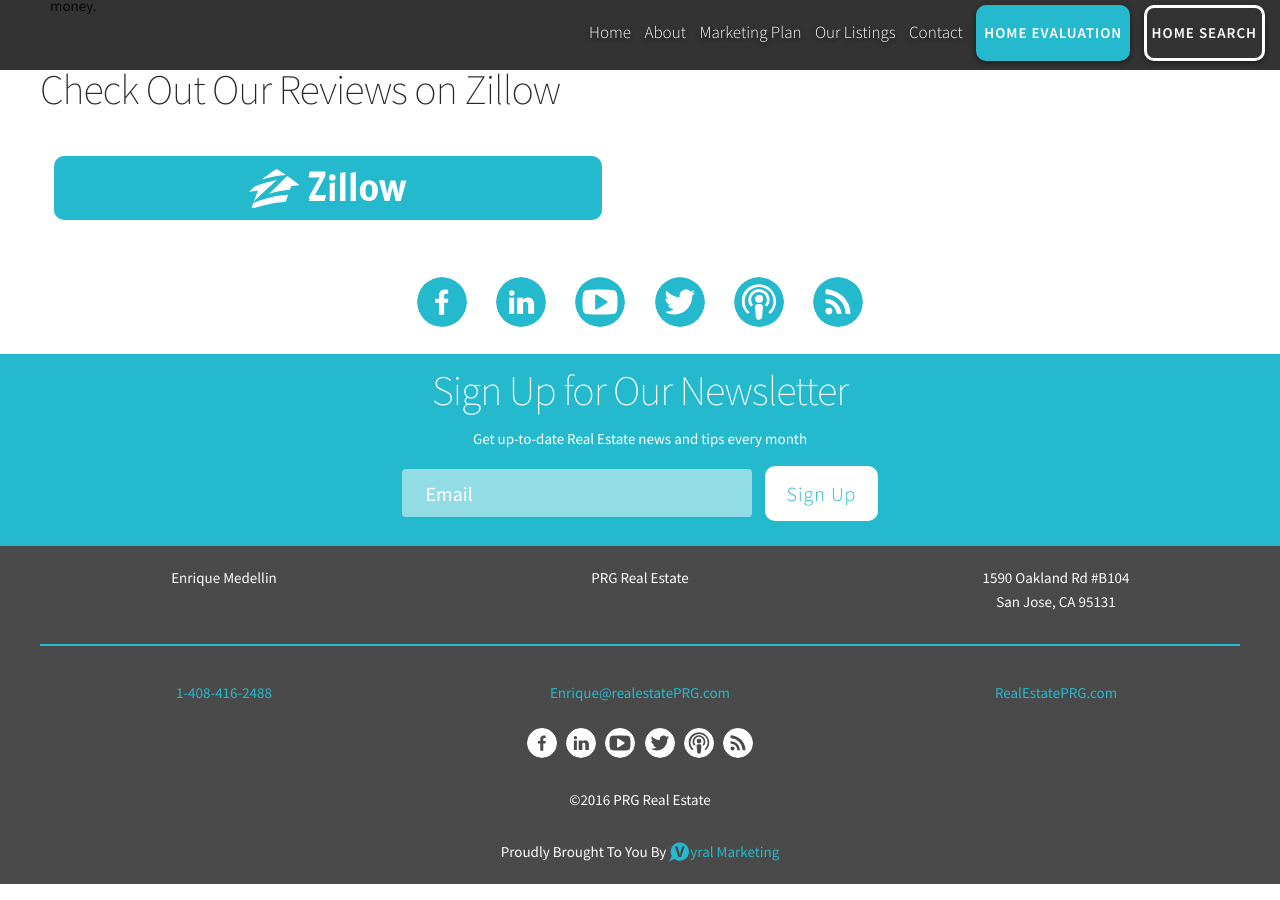
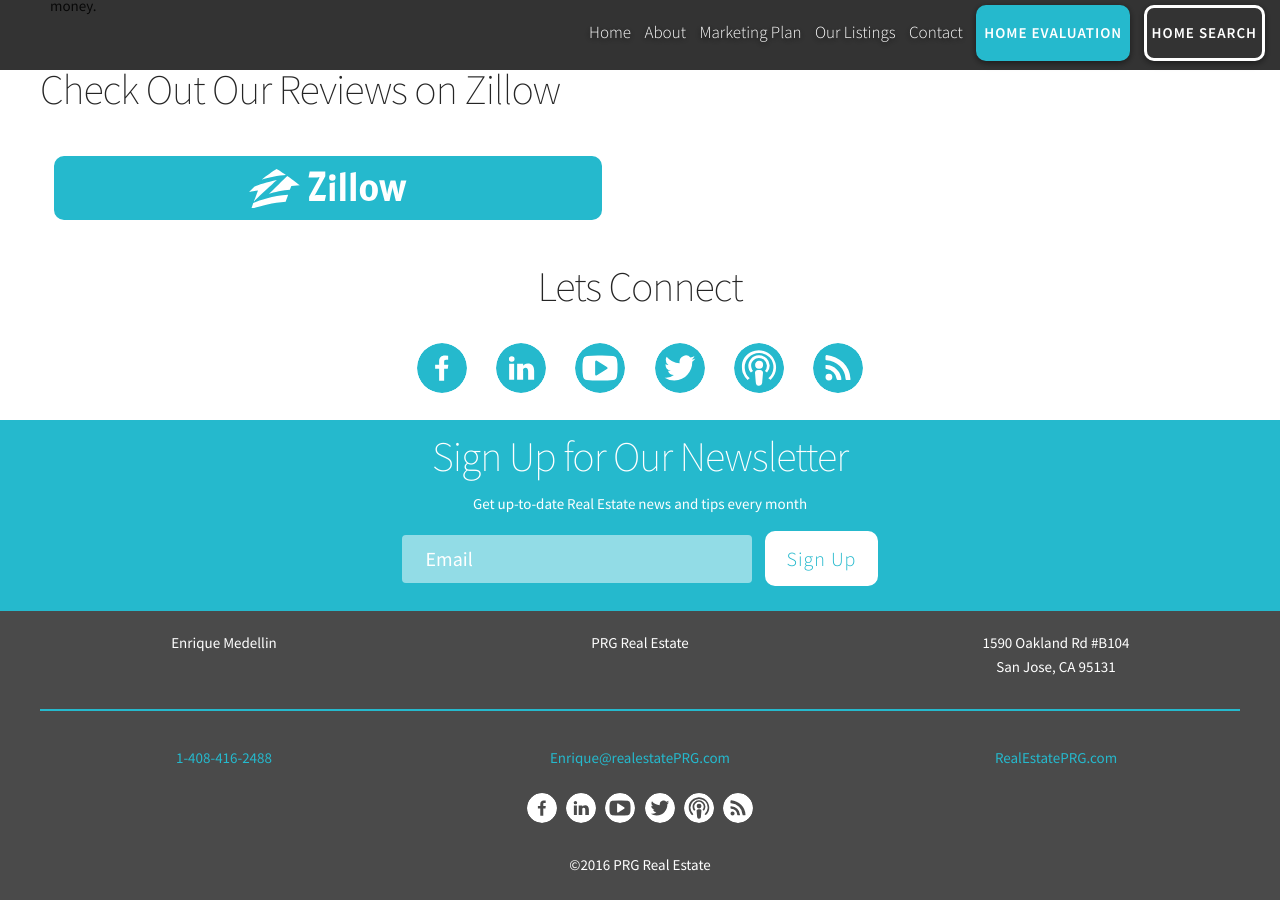
Before and after one commit to Vyralmarketing/Escrow, a Jekyll site: the page built from about.md, in a window 1280 px wide and 900 px high, scrolled down 757 px. Built offline with Jekyll 4.4.1, drawn with Linux system fonts in a browser that asks for light colours.

Commit message:
Updated '/_layouts/about.html' via CloudCannon

```diff
--- a/_layouts/about.html
+++ b/_layouts/about.html
@@ -43,6 +43,7 @@
       {% include review-buttons.html %}
     {% endif %}
     <div class="container socials">
+        <h2>Lets Connect</h2>
       {% include socials.html %}
     </div>
     {% include newsletter.html %}
```
